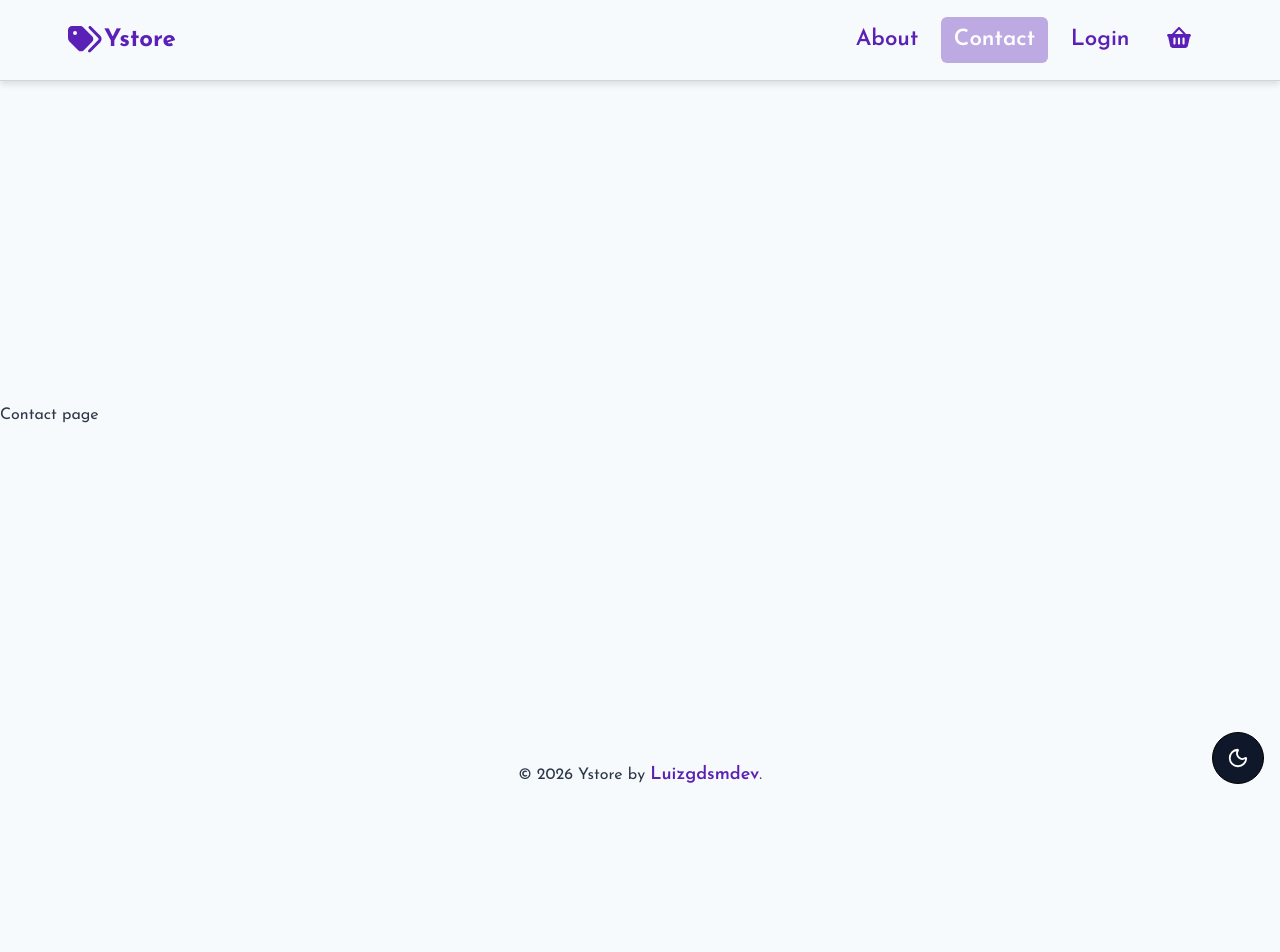
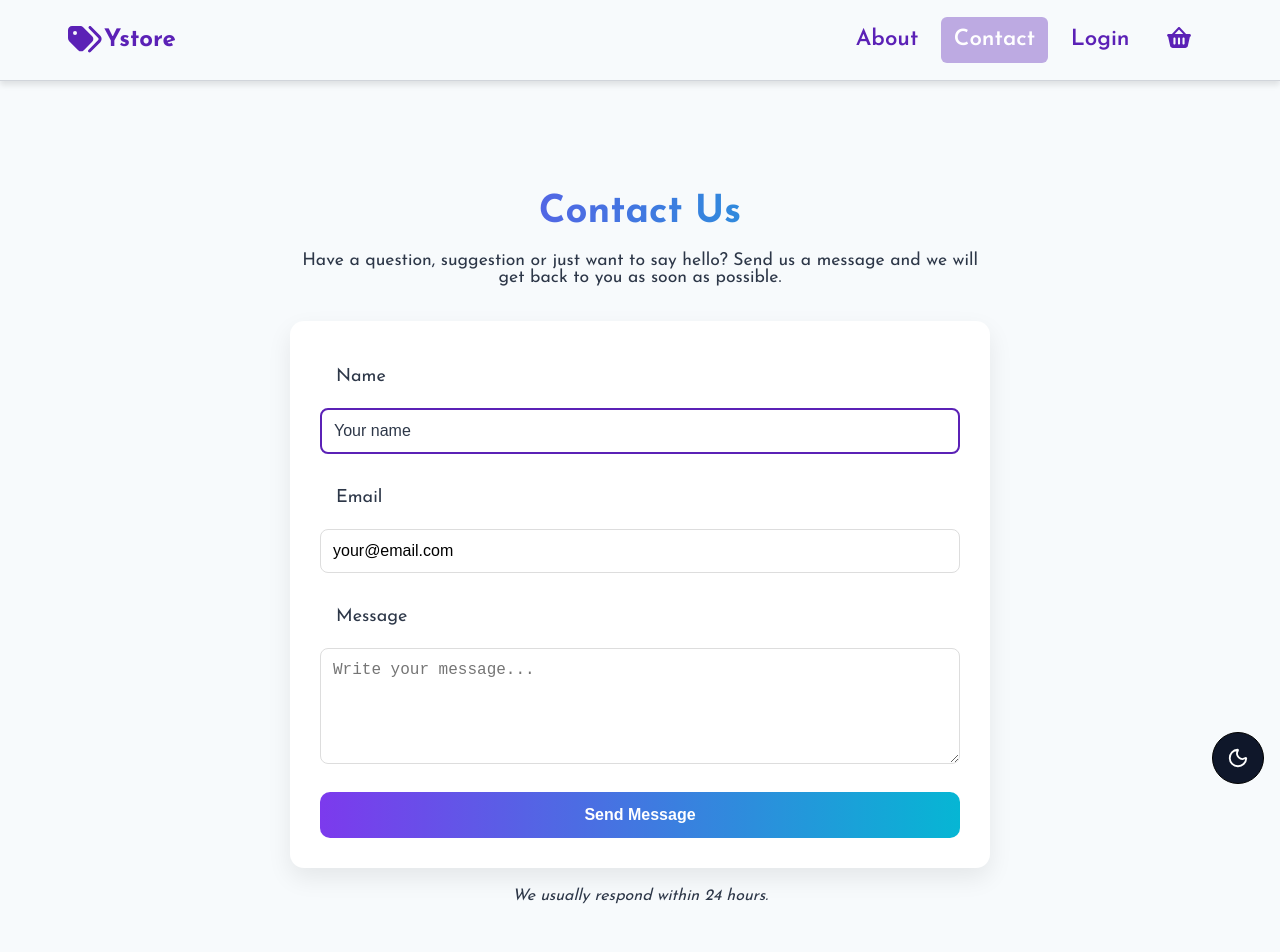
Before and after one commit to luizgdsmdev/Java-Full-Stack-Developer-with-React-Spring-Boot, a React (Vite) app in the folder section-1/Ystore-ui/: page /contact in a window 1280 px wide. Shown: the top 952 px of the page. Before the commit the page ends 800 px from the top, so only its background shows below. Built offline with nearby package versions, Linux system fonts and the light colour scheme; no server answers.

Commit message:
Adds: animated contact form component
Implements a new contact form component with engaging animations using framer-motion.
The component includes input fields for name, email, and message, along with a submit button.
Styling is applied via a CSS module to ensure a clean and maintainable design.

```diff
--- a/section-1/Ystore-ui/src/components/contact/Contact.jsx
+++ b/section-1/Ystore-ui/src/components/contact/Contact.jsx
@@ -1,9 +1,69 @@
-import React from 'react'
+import React from "react";
+import { motion } from "framer-motion";
+import styles from "./Contact.module.css";
 
-function Contact() {
+const container = {
+  hidden: { opacity: 0 },
+  show: {
+    opacity: 1,
+    transition: { staggerChildren: 0.2 }
+  }
+};
+
+const item = {
+  hidden: { opacity: 0, y: 25 },
+  show: { opacity: 1, y: 0 }
+};
+
+const Contact = () => {
   return (
-    <div>Contact page</div>
-  )
-}
+    <section className={styles.section}>
+      <motion.div
+        className={styles.container}
+        variants={container}
+        initial="hidden"
+        animate="show"
+      >
+        <motion.h2 variants={item} className={styles.title}>
+          Contact Us
+        </motion.h2>
 
-export default Contact
+        <motion.p variants={item} className={styles.text}>
+          Have a question, suggestion or just want to say hello?
+          Send us a message and we will get back to you as soon as possible.
+        </motion.p>
+
+        <motion.form variants={item} className={styles.form}>
+          <div className={styles.inputGroup}>
+            <label>Name</label>
+            <input type="text" placeholder="Your name" required />
+          </div>
+
+          <div className={styles.inputGroup}>
+            <label>Email</label>
+            <input type="email" placeholder="your@email.com" required />
+          </div>
+
+          <div className={styles.inputGroup}>
+            <label>Message</label>
+            <textarea
+              rows="5"
+              placeholder="Write your message..."
+              required
+            />
+          </div>
+
+          <button className={styles.button}>
+            Send Message
+          </button>
+        </motion.form>
+
+        <motion.p variants={item} className={styles.footerText}>
+          We usually respond within 24 hours.
+        </motion.p>
+      </motion.div>
+    </section>
+  );
+};
+
+export default Contact;
--- /dev/null
+++ b/section-1/Ystore-ui/src/components/contact/Contact.module.css
@@ -0,0 +1,99 @@
+.section {
+  padding: 80px 20px;
+}
+
+.container {
+  max-width: 700px;
+  margin: 0 auto;
+  text-align: center;
+}
+
+.title {
+  font-size: 2.4rem;
+  margin-bottom: 20px;
+  font-weight: 700;
+
+  background: linear-gradient(90deg,#7c3aed,#06b6d4);
+  -webkit-background-clip: text;
+  -webkit-text-fill-color: transparent;
+}
+
+.text {
+  font-size: 1.1rem;
+  margin-bottom: 35px;
+  color: var(--text-color);
+}
+
+/* FORM */
+
+.form {
+  display: flex;
+  flex-direction: column;
+  gap: 18px;
+
+  background: var(--card-bg);
+  padding: 30px;
+  border-radius: 14px;
+
+  box-shadow: 0 10px 25px rgba(0,0,0,0.08);
+}
+
+.inputGroup {
+  display: flex;
+  flex-direction: column;
+  text-align: left;
+}
+
+.inputGroup label {
+  margin-bottom: 6px;
+  font-weight: 500;
+}
+
+.inputGroup input,
+.inputGroup textarea {
+  padding: 12px;
+  border-radius: 8px;
+  border: 1px solid #ddd;
+
+  font-size: 1rem;
+
+  transition: border 0.2s, box-shadow 0.2s;
+}
+
+.inputGroup input:focus,
+.inputGroup textarea:focus {
+  outline: none;
+  border-color: #7c3aed;
+  box-shadow: 0 0 0 2px rgba(124,58,237,0.15);
+}
+
+/* BUTTON */
+
+.button {
+  margin-top: 10px;
+  padding: 14px;
+
+  border: none;
+  border-radius: 10px;
+
+  font-size: 1rem;
+  font-weight: 600;
+
+  background: linear-gradient(90deg,#7c3aed,#06b6d4);
+  color: white;
+
+  cursor: pointer;
+
+  transition: transform 0.2s, box-shadow 0.2s;
+}
+
+.button:hover {
+  transform: translateY(-2px);
+  box-shadow: 0 10px 20px rgba(0,0,0,0.15);
+}
+
+.footerText {
+  margin-top: 20px;
+  font-style: italic;
+  color: var(--text-color);
+}
```
Also changed, not shown: section-1/Ystore-ui/src/components/contact/Contact.module.jsx (deleted).
